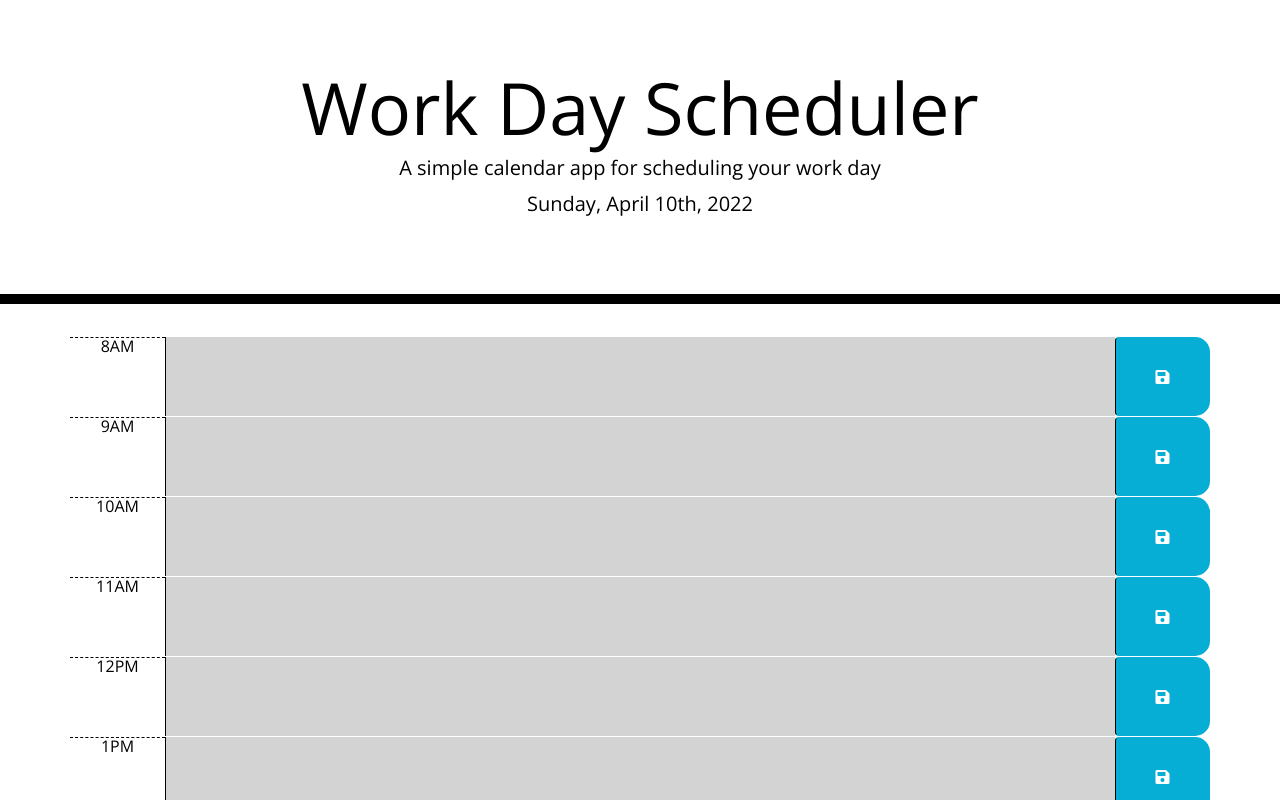
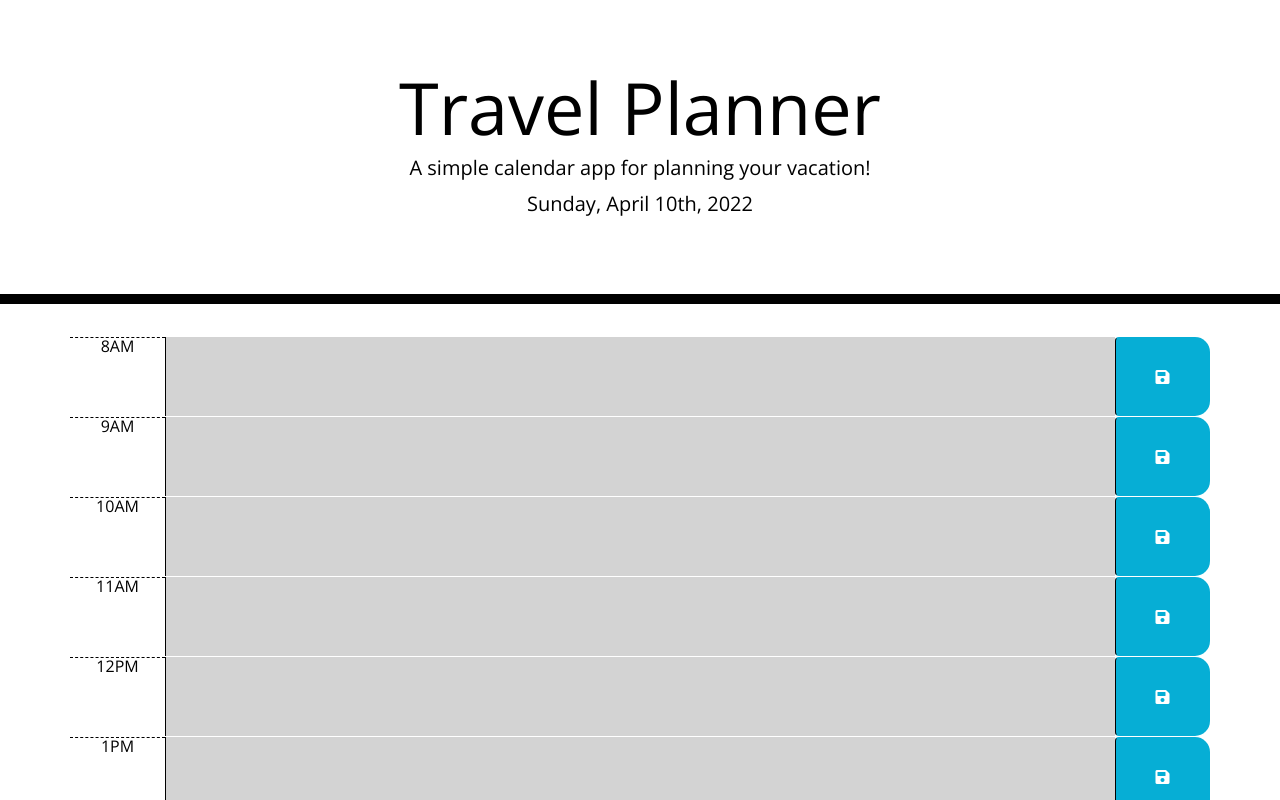
Before and after one commit to mhiss11/Project-1-, a plain HTML site: page scheduler index.html in a window 1280 px wide. Shown: the top 800 px of the page. Drawn offline with nearby package versions, Linux system fonts and the light colour scheme.

Commit message:
Update scheduler index.html

```diff
--- a/scheduler index.html
+++ b/scheduler index.html
@@ -19,13 +19,13 @@
       rel="stylesheet"
     />
     <link rel="stylesheet" href="scheduler style.css" />
-    <title>Work Day Schedule</title>
+    <title>Travel Planner</title>
   </head>
 
   <body>
     <header class="jumbotron">
-      <h1 class="display-3">Work Day Scheduler</h1>
-      <p class="lead">A simple calendar app for scheduling your work day</p>
+      <h1 class="display-3">Travel Planner</h1>
+      <p class="lead">A simple calendar app for planning your vacation!</p>
       <p id="currentDay" class="lead"></p>
     </header>
     <div class="container">
```
